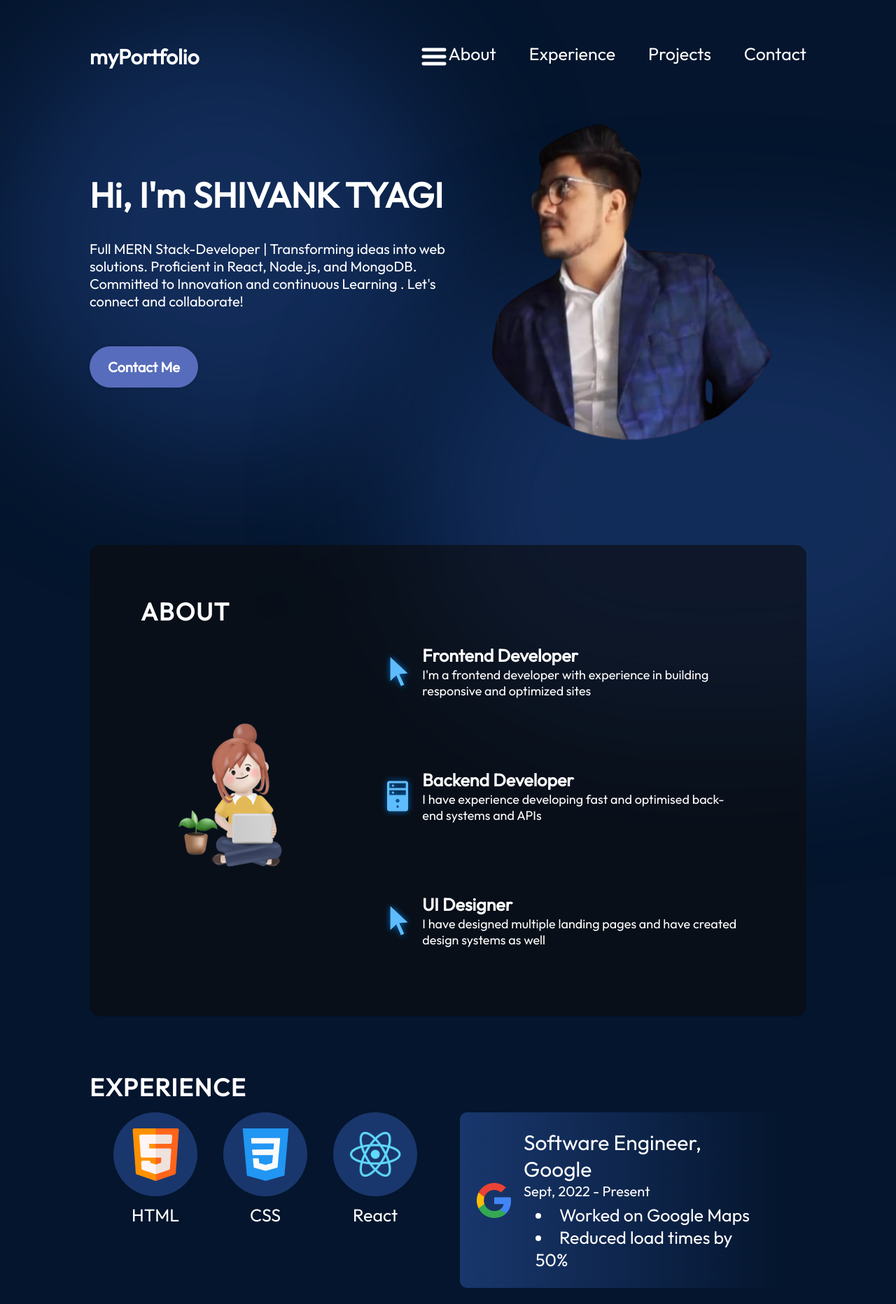
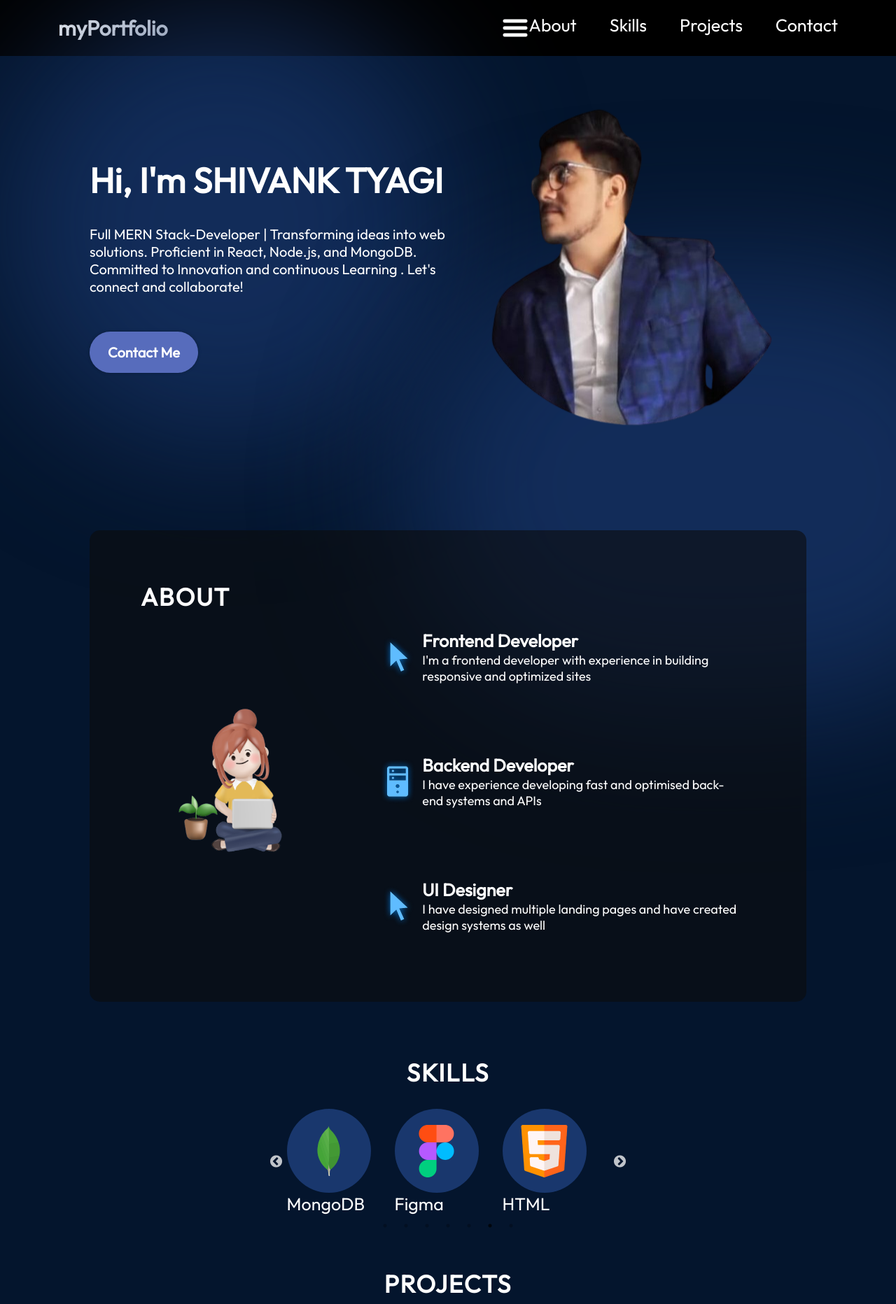
Before and after one commit to Shivanktyagi07/Portfolio-Website, a React (Vite) app: page / in a window 1280 px wide. Shown: the top 1864 px of the page at 70% size. Built offline with nearby package versions, Linux system fonts and the light colour scheme.

Commit message:
project updation

```diff
--- a/package.json
+++ b/package.json
@@ -13,7 +13,9 @@
     "@fontsource/outfit": "^5.0.8",
     "@fontsource/roboto": "^5.0.8",
     "react": "^18.2.0",
-    "react-dom": "^18.2.0"
+    "react-dom": "^18.2.0",
+    "react-slick": "^0.29.0",
+    "slick-carousel": "^1.8.1"
   },
   "devDependencies": {
     "@types/react": "^18.2.37",
--- a/src/App.jsx
+++ b/src/App.jsx
@@ -1,6 +1,7 @@
 
 import styles from "./App.module.css"
 import { About } from "./Components/About/About"
+import { Contact } from "./Components/Contact/Contact"
 // import Contact from "./Components/Contact/Contact"
 import { Experience } from "./Components/Experience/Experience"
 import { Hero } from "./Components/Hero/Hero"
@@ -16,7 +17,7 @@ function App() {
     <About/>
     <Experience/>
     <Projects/>
-    {/* <Contact/> */}
+    <Contact/>
   </div>
   )
 }
--- /dev/null
+++ b/src/Components/Contact/Contact.jsx
@@ -0,0 +1,32 @@
+import React from "react";
+
+import styles from "./Contact.module.css";
+import { getImageUrl } from "../../utils";
+
+export const Contact = () => {
+  return (
+    <footer id="contact" className={styles.container}>
+      <div className={styles.text}>
+        <h2>Contact</h2>
+        <p>Feel free to reach out!</p>
+      </div>
+      <ul className={styles.links}>
+        <li className={styles.link}>
+          <img src={getImageUrl("contact/emailIcon.png")} alt="Email icon" />
+          <a href="mailto:Shivanktyagi976@gmail.com">Shivanktyagi976@gmail.com</a>
+        </li>
+        <li className={styles.link}>
+          <img
+            src={getImageUrl("contact/linkedinIcon.png")}
+            alt="LinkedIn icon"
+          />
+          <a href="https://www.linkedin.com/in/shivank-tyagi-083902270/">linkedin.com/shivank-tyagi-083902270</a>
+        </li>
+        <li className={styles.link}>
+          <img src={getImageUrl("contact/githubIcon.png")} alt="Github icon" />
+          <a href="https://github.com/Shivanktyagi07">github.com/Shivanktyagi07</a>
+        </li>
+      </ul>
+    </footer>
+  );
+};
--- /dev/null
+++ b/src/Components/Contact/Contact.module.css
@@ -0,0 +1,68 @@
+@import "../../vars.css";
+
+.container {
+  color: var(--color-text);
+  margin-top: 120px;
+  /* background-color: var(--color-secondary); */
+  background-image: linear-gradient(to right bottom, #051937, #004d7a, #008793, #00bf72, #a8eb12);
+  display: flex;
+  flex-direction: row;
+  justify-content: space-between;
+  width: 100vw;
+  /* padding: 58px 10%; */
+  padding: 30px 5%;
+  gap: 10px;
+
+}
+
+.text h2 {
+  font-size: 40px;
+  font-weight: 700;
+  letter-spacing: 4px;
+  margin-top: 65px;
+}
+
+.text p {
+  font-size: 20px;
+  font-weight: 400;
+  letter-spacing: 2px;
+}
+
+.links {
+  display: flex;
+  flex-direction: column;
+  align-items: flex-start;
+  list-style: none;
+  gap: 10px;
+}
+
+.link {
+  display: flex;
+  align-items: center;
+  gap: 25px;
+}
+
+.link a {
+  color: var(--color-text);
+  text-decoration: none;
+  font-size: 20px;
+  font-weight: 400;
+  letter-spacing: 1.5px;
+}
+
+@media screen and (max-width: 830px) {
+  .container {
+    flex-direction: column;
+    gap: 23px;
+  }
+
+  .text {
+    display: flex;
+    flex-direction: column;
+    align-items: center;
+  }
+
+  .links {
+    align-items: center;
+  }
+}
--- a/src/Components/Experience/Experience.jsx
+++ b/src/Components/Experience/Experience.jsx
@@ -1,48 +1,100 @@
+// import React from "react";
+
+// import styles from "./Experience.module.css";
+// import skills from "../../data/skills.json";
+// import history from "../../data/history.json";
+// import { getImageUrl } from "../../utils";
+
+// export const Experience = () => {
+//   return (
+//     <section className={styles.container} id="experience">
+//       <h2 className={styles.title}>Skills</h2>
+//       <div className={styles.content}>
+//         <div className={styles.skills}>
+//           {skills.map((skill, id) => {
+//             return (
+//               <div key={id} className={styles.skill}>
+//                 <div className={styles.skillImageContainer}>
+//                   <img src={getImageUrl(skill.imageSrc)} alt={skill.title} />
+//                 </div>
+//                 <p>{skill.title}</p>
+//               </div>
+//             );
+//           })}
+//         </div>
+//         {/* <ul className={styles.history}>
+//           {history.map((historyItem, id) => {
+//             return (
+//               <li key={id} className={styles.historyItem}>
+//                 <img
+//                   src={getImageUrl(historyItem.imageSrc)}
+//                   alt={`${historyItem.organisation} Logo`}
+//                 />
+//                 <div className={styles.historyItemDetails}>
+//                   <h3>{`${historyItem.role}, ${historyItem.organisation}`}</h3>
+//                   <p>{`${historyItem.startDate} - ${historyItem.endDate}`}</p>
+//                   <ul>
+//                     {historyItem.experiences.map((experience, id) => {
+//                       return <li key={id}>{experience}</li>;
+//                     })}
+//                   </ul>
+//                 </div>
+//               </li>
+//             );
+//           })}
+//         </ul> */}
+//       </div>
+//     </section>
+//   );
+// };
 import React from "react";
+import Slider from "react-slick";
+import "slick-carousel/slick/slick.css";
+import "slick-carousel/slick/slick-theme.css";
 
 import styles from "./Experience.module.css";
 import skills from "../../data/skills.json";
-import history from "../../data/history.json";
 import { getImageUrl } from "../../utils";
 
 export const Experience = () => {
+  const sliderSettings = {
+    dots: true,
+    infinite: true,
+    speed: 500,
+    slidesToShow: 3, // Adjust the number of slides shown
+    slidesToScroll: 1,
+    autoplay: true, // Enable autoplay
+    autoplaySpeed: 1000, // Set autoplay speed in milliseconds (3 seconds in this example)
+    responsive: [
+      {
+        breakpoint: 768,
+        settings: {
+          slidesToShow: 1,
+        },
+      },
+      {
+        breakpoint: 1024,
+        settings: {
+          slidesToShow: 2,
+        },
+      },
+    ],
+  };
+
   return (
     <section className={styles.container} id="experience">
-      <h2 className={styles.title}>Experience</h2>
+      <h2 className={styles.title}>Skills</h2>
       <div className={styles.content}>
-        <div className={styles.skills}>
-          {skills.map((skill, id) => {
-            return (
-              <div key={id} className={styles.skill}>
-                <div className={styles.skillImageContainer}>
-                  <img src={getImageUrl(skill.imageSrc)} alt={skill.title} />
-                </div>
-                <p>{skill.title}</p>
+        <Slider {...sliderSettings} className={styles.skills}>
+          {skills.map((skill, id) => (
+            <div key={id} className={styles.skill}>
+              <div className={styles.skillImageContainer}>
+                <img src={getImageUrl(skill.imageSrc)} alt={skill.title} />
               </div>
-            );
-          })}
-        </div>
-        <ul className={styles.history}>
-          {history.map((historyItem, id) => {
-            return (
-              <li key={id} className={styles.historyItem}>
-                <img
-                  src={getImageUrl(historyItem.imageSrc)}
-                  alt={`${historyItem.organisation} Logo`}
-                />
-                <div className={styles.historyItemDetails}>
-                  <h3>{`${historyItem.role}, ${historyItem.organisation}`}</h3>
-                  <p>{`${historyItem.startDate} - ${historyItem.endDate}`}</p>
-                  <ul>
-                    {historyItem.experiences.map((experience, id) => {
-                      return <li key={id}>{experience}</li>;
-                    })}
-                  </ul>
-                </div>
-              </li>
-            );
-          })}
-        </ul>
+              <p>{skill.title}</p>
+            </div>
+          ))}
+        </Slider>
       </div>
     </section>
   );
--- a/src/Components/Experience/Experience.module.css
+++ b/src/Components/Experience/Experience.module.css
@@ -13,13 +13,14 @@
   font-weight: 700;
   letter-spacing: 1.75px;
   text-transform: uppercase;
+  text-align: center;
 }
 
 .content {
   display: flex;
   flex-direction: row;
   justify-content: space-evenly;
-  margin-top: 14px;
+  margin-top: 30px;
 }
 
 .skills {
--- a/src/Components/Navbar/Navbar.jsx
+++ b/src/Components/Navbar/Navbar.jsx
@@ -30,7 +30,7 @@ export const Navbar = () => {
             <a href="#about">About</a>
           </li>
           <li>
-            <a href="#experience">Experience</a>
+            <a href="#experience">Skills</a>
           </li>
           <li>
             <a href="#projects">Projects</a>
--- a/src/Components/Navbar/Navbar.module.css
+++ b/src/Components/Navbar/Navbar.module.css
@@ -1,15 +1,29 @@
 @import "../../vars.css";
 
 .navbar {
-  position: relative;
+   /* position: relative;
   display: flex;
   align-items: center;
   justify-content: space-between;
-  padding-top: 61px;
+  padding-top: 40px;
   z-index: 2;
-  margin: 0 10%;
+  margin: 0 4%;
+  width: 100vw;
   background: "rgb(34,193,195)",
+  background: rgb(107,30,159);
+  background: linear-gradient(90deg, rgba(107,30,159,1) 0%, rgba(253,29,29,1) 29%, rgba(252,176,69,1) 100%);  */
+    display: flex;
+    justify-content: space-between;
+    align-items: center;
+    padding: 31px 83px;
+    height: 80px;
+    /* background: rgb(107,30,159);  */
+    background: black;
+    /* background: linear-gradient(90deg, rgba(253,29,112,1) 40%, rgba(30,159,67,1) 71%); */
+
 }
+
+
 
 
 .title {
--- a/src/Components/Project/Projects.module.css
+++ b/src/Components/Project/Projects.module.css
@@ -12,6 +12,7 @@
   font-weight: 700;
   letter-spacing: 1.75px;
   text-transform: uppercase;
+  text-align: center;
 }
 
 .projects {
--- a/src/vars.css
+++ b/src/vars.css
@@ -5,6 +5,7 @@
     --color-secondary: #19376d;
     --color-dark:#0b2447;
     --color-bg:#04152d;
+    /* --color-bg:	#0818A8; */
 
     /* fonts */
    --font-robot: "roboto";
```
Also changed, not shown: 1 other file (tests, documents, lock files or other folders).
